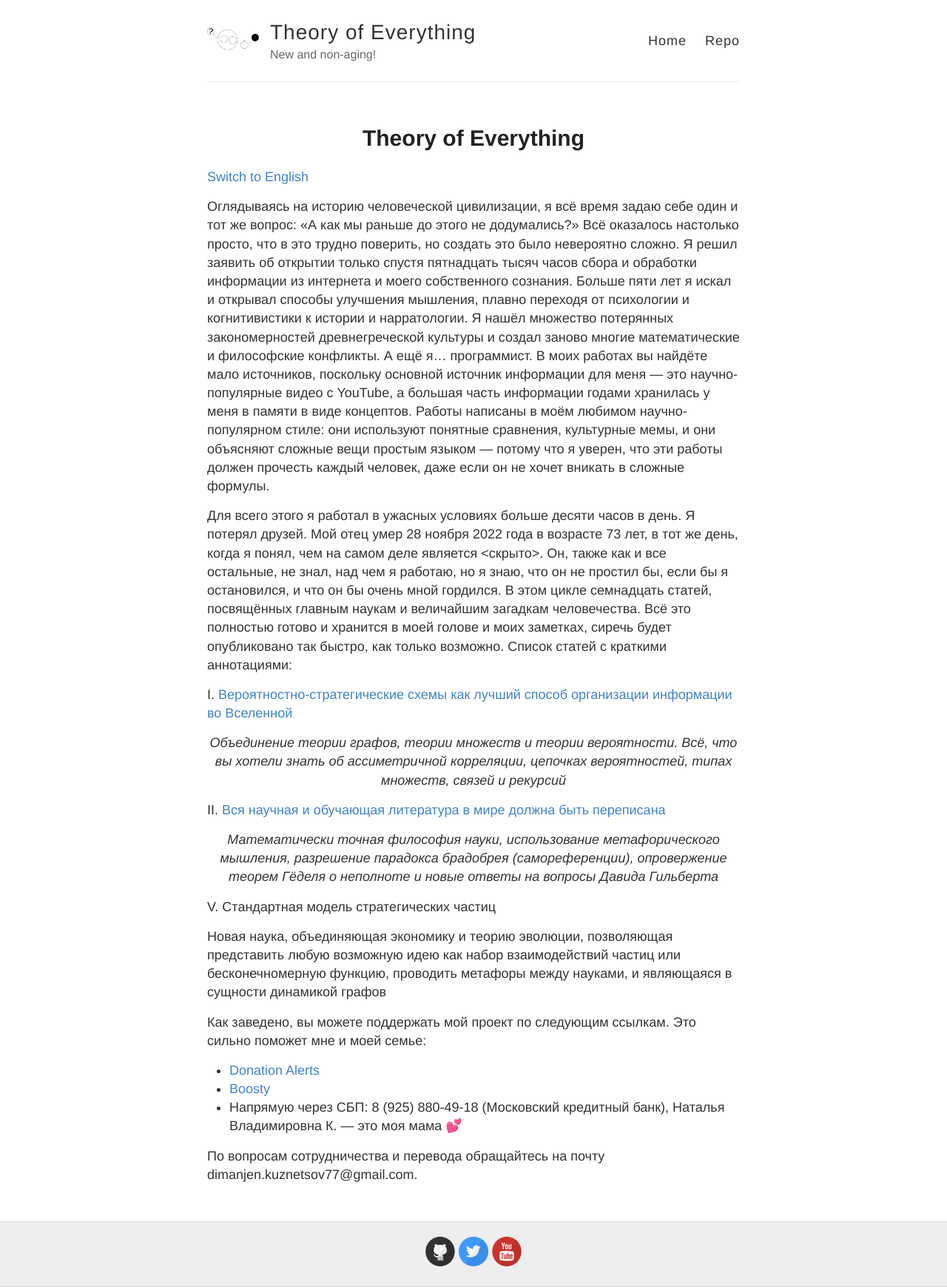
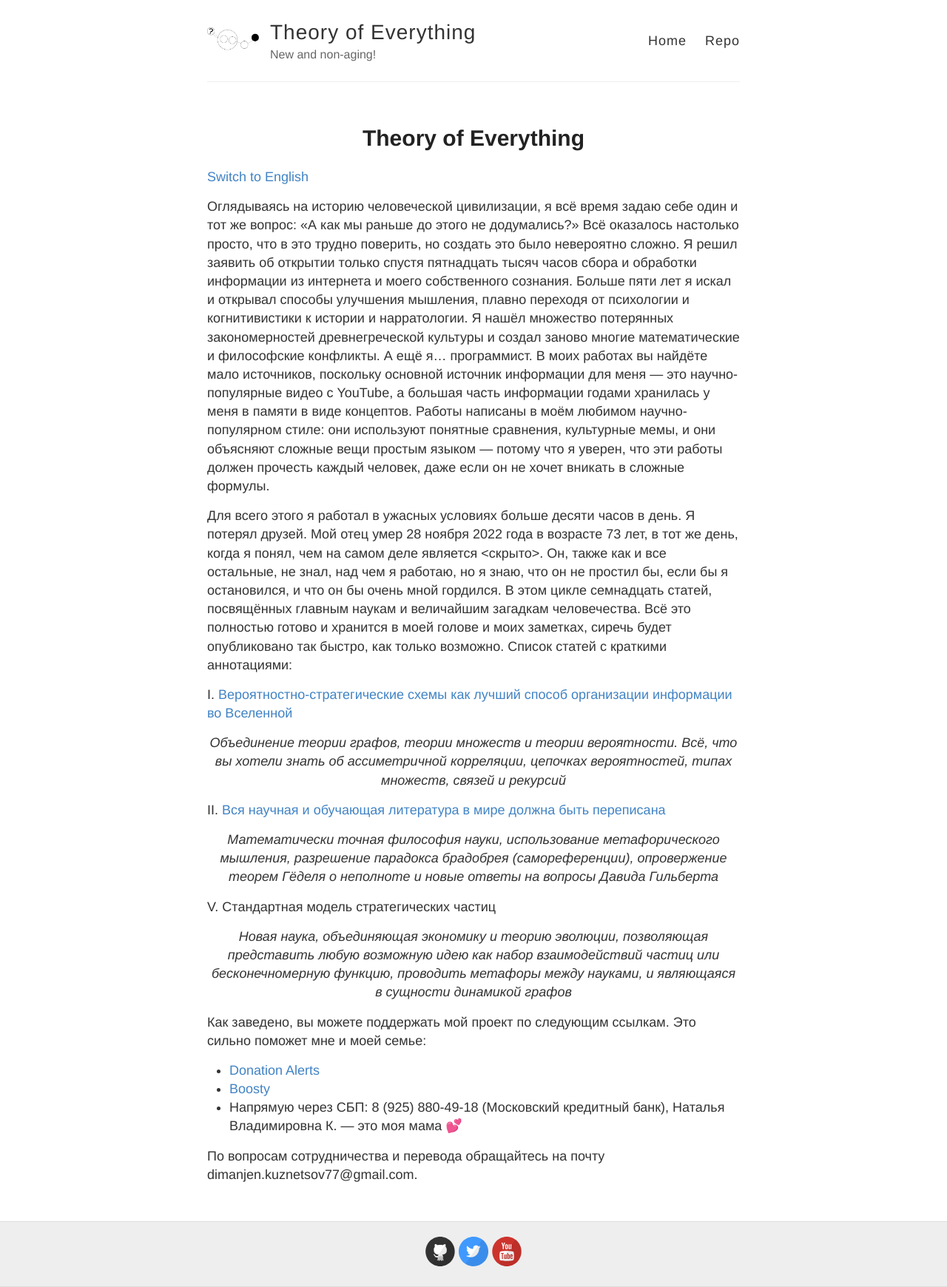
Before and after one commit to cherv11/Theory-of-Everything, a Jekyll site: the page built from misc/ru_readme.md, in a window 1280 px wide. Shown: the whole page at 74% size. Built offline with Jekyll 4.4.1, drawn with Linux system fonts in a browser that asks for light colours.

Commit message:
Update ru_readme.md

```diff
--- a/misc/ru_readme.md
+++ b/misc/ru_readme.md
@@ -26,7 +26,7 @@ II. [Вся научная и обучающая литература в мир
 
 V. Стандартная модель стратегических частиц
 
-<p syle="text-align: center; font-style: italic">Новая наука, объединяющая экономику и теорию эволюции, позволяющая представить любую возможную идею как набор взаимодействий частиц или бесконечномерную функцию, проводить метафоры между науками, и являющаяся в сущности динамикой графов</p>
+<p style="text-align: center; font-style: italic">Новая наука, объединяющая экономику и теорию эволюции, позволяющая представить любую возможную идею как набор взаимодействий частиц или бесконечномерную функцию, проводить метафоры между науками, и являющаяся в сущности динамикой графов</p>
 
 Как заведено, вы можете поддержать мой проект по следующим ссылкам. Это сильно поможет мне и моей семье:
 - [Donation Alerts][DA]
```
